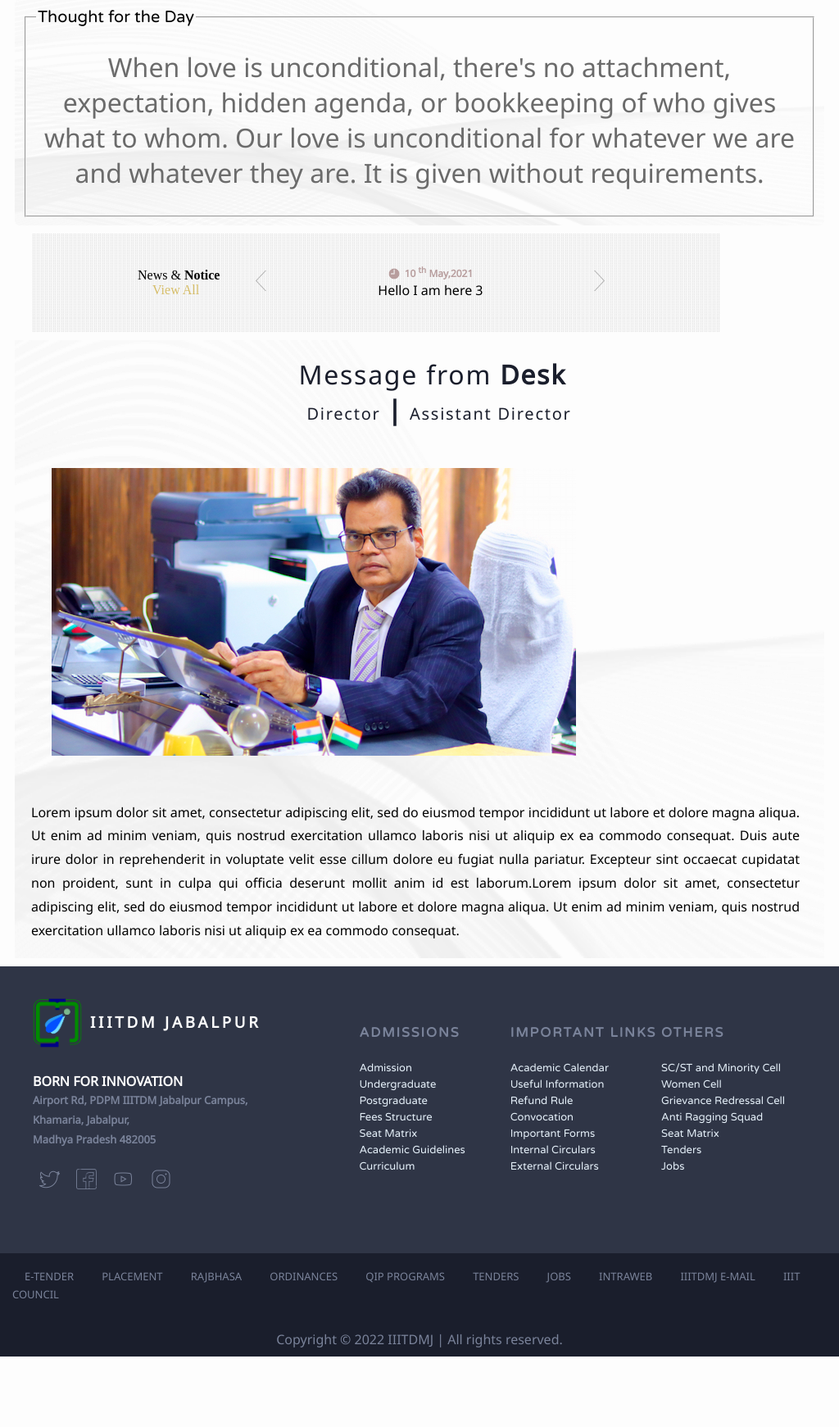
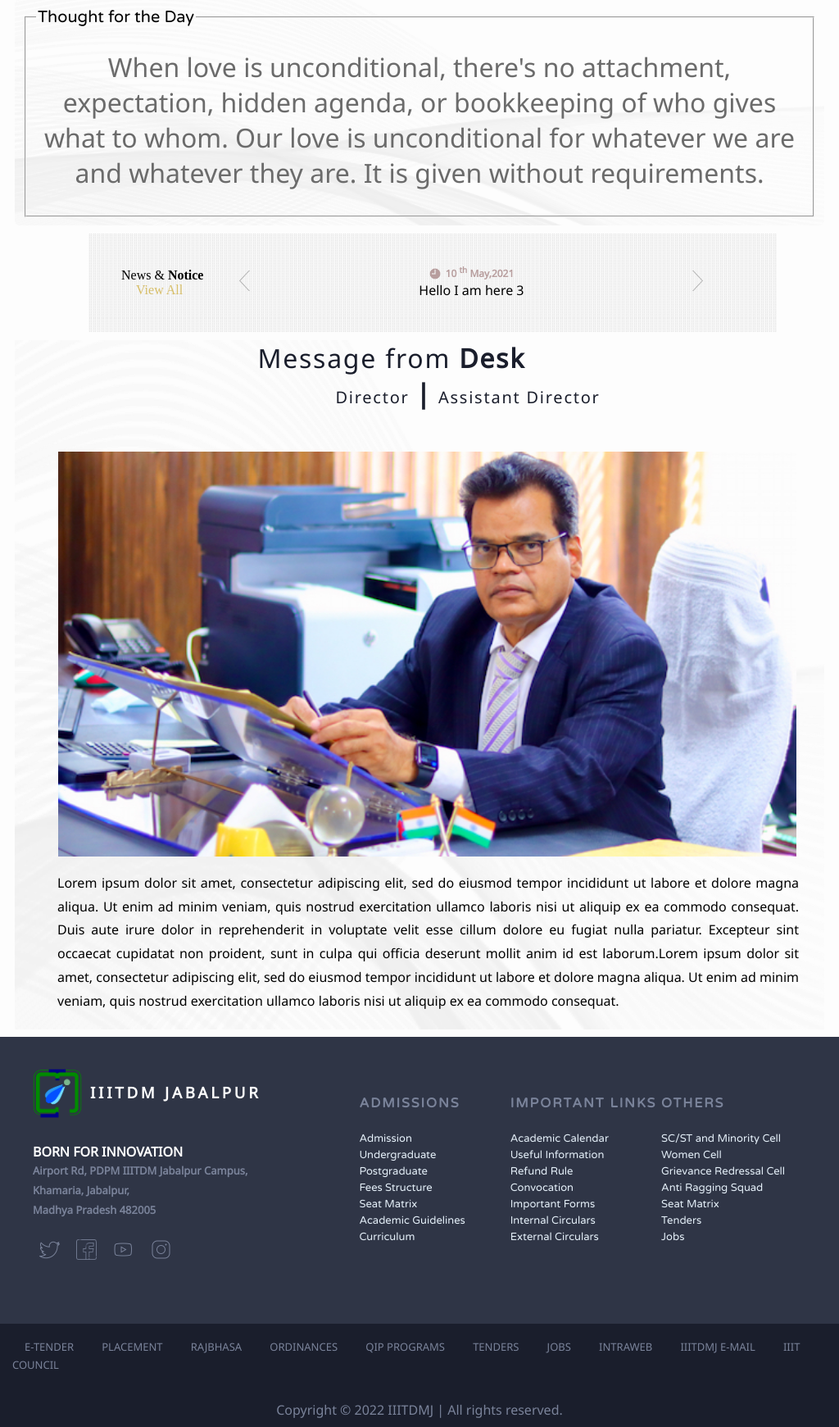
Before and after one commit to Hemant2000-karens/InstituteWebsite, a PHP site: page / in a window 1024 px wide. Shown: the part 765-2506 px from the top of the page at 82% size. Before the commit the page ends 2420 px from the top, so only its background shows below. Run offline with PHP 8.4, Linux system fonts and the light colour scheme.

Commit message:
fixed
commit

```diff
--- a/en/mobile.css
+++ b/en/mobile.css
@@ -265,8 +265,6 @@ and (max-width:960px)
       padding: 0 15px;
       font-size: small;
   }
-
-
   .chButton
   {
     display: none;
@@ -584,10 +582,6 @@ and (max-width: 770px)
 
 @media screen and (max-width: 660px)
 {
-  .noticebody
-  {
-    margin-left: 40px;
-  }
   .noticeTitle
   {
     margin-left: 10px;
@@ -805,7 +799,7 @@ and (orientation: portrait)
 {
   .footer .footer-heading
   {
-    padding: 20px 30px;
+    padding: 20px 30px !important;
   }
 }
 
@@ -821,7 +815,7 @@ and (orientation: portrait)
 {
   .footer .footer-heading
   {
-    padding: 20px 172px !important;
+    padding: 20px 192px;
   }
   .noticebody
   {
@@ -864,8 +858,8 @@ and (orientation: landscape)
   }
   .deskImage img
   {
-    width: 10 0% !important;
-    margin-left: 110px;
+    width: 100% !important;
+    margin-left: 54px;
   }
 }
 
@@ -890,6 +884,17 @@ and (orientation: landscape)
   }
 }
 
+@media only screen
+and (min-width: 855px)
+and (max-width: 1024px)
+{
+  .deskImage img
+  {
+    margin-left: 53px;
+    width: 130%;
+    max-width: inherit;
+  }
+}
 
 @media only screen
 and (min-width: 375px)
@@ -969,21 +974,57 @@ and (orientation: landscape)
  }
 }
 
-
 /* Redmi Settings Ends */
 
 /* Old Desktops and laptops ------------------ */
 @media only screen
-and (min-width : 1025px)
+and (min-width : 800px)
+and (max-width: 1280px)
+and (orientation: landscape)
 {
-/* Add Your CSS Styling Here */
+  .deskTitle
+  {
+    padding: 0;
+  }
+  .deskSpeech
+  {
+    padding: 0 0 0 621px;
+    margin-top: 13px;
+  }
+  .deskNav
+  {
+    display: none;
+  }
+  .deskTabs a:first-child
+  {
+    padding-left: 95px;
+  }
+  .noticeTitle
+  {
+    margin-left: 11px;
+  }
+  /* Add Your CSS Styling Here */
 }
 
 /* Desktops ------------------ */
 @media only screen
-and (min-width : 1201px)
+and (min-width : 640px)
+and (max-width: 1024px)
+and (orientation: landscape)
 {
-/* Add Your CSS Styling Here */
+  .noticeContent
+  {
+    width: 500px;
+  }
+  .noticebody
+  {
+    margin-left: 90px;
+  }
+  .deskSpeech
+  {
+    padding: 0 31px 0 52px;
+  }
+  /* Add Your CSS Styling Here */
 }
 
 
```
